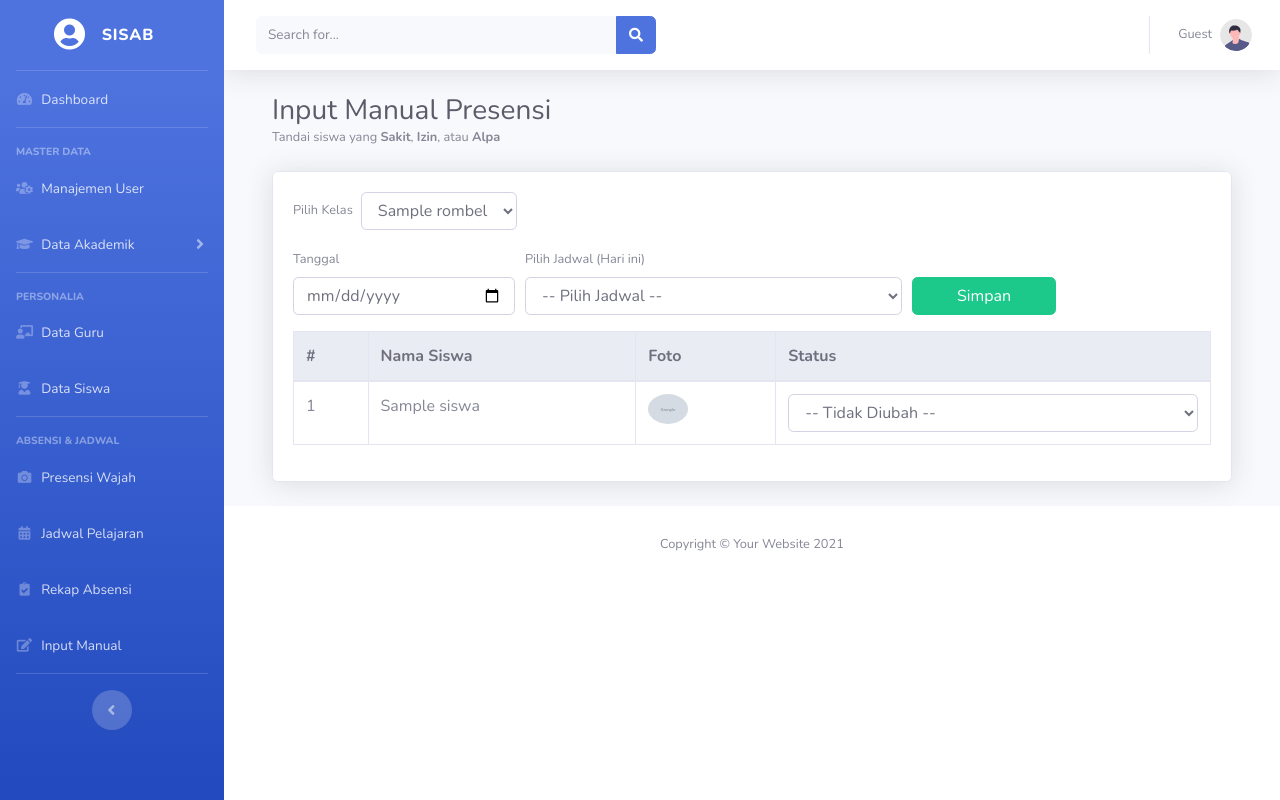
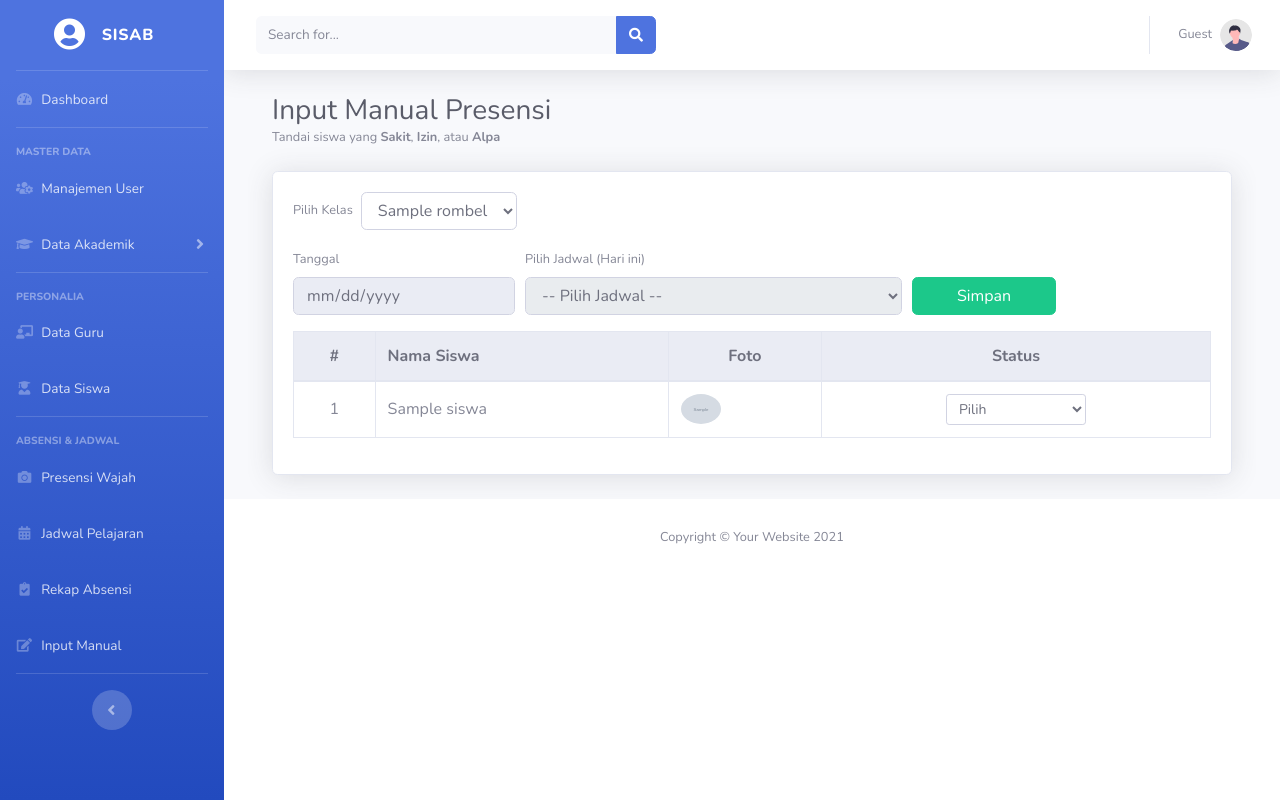
Before and after one commit to Kafbillahell/SISAB, a Laravel app: template resources/views/presensi/manual.blade.php in a window 1280 px wide. Run offline with Laravel 12, Linux system fonts and the light colour scheme; the template is opened without the code that fills it: most values are stand-ins (such as "Sample title", 1, 10 or a date in 2020); grey boxes marked "Sample" are stand-in pictures; parts of the project's set-up code (start-up, migrations or seed data) failed here and were passed over.

Commit message:
input fix

```diff
--- a/resources/views/presensi/manual.blade.php
+++ b/resources/views/presensi/manual.blade.php
@@ -43,11 +43,11 @@
                 <div class="form-row align-items-end mb-3">
                     <div class="col-md-3">
                         <label class="small">Tanggal</label>
-                        <input type="date" name="tanggal" class="form-control" value="{{ old('tanggal', $selectedTanggal ?? date('Y-m-d')) }}">
+                        <input type="date" name="tanggal" class="form-control" value="{{ old('tanggal', $selectedTanggal ?? date('Y-m-d')) }}" readonly>
                     </div>
                     <div class="col-md-5">
                         <label class="small">Pilih Jadwal (Hari ini)</label>
-                        <select name="jadwal_id" class="form-control">
+                        <select name="jadwal_id" class="form-control" tabindex="-1" style="pointer-events: none; background-color: #e9ecef;">
                             <option value="">-- Pilih Jadwal --</option>
                             @foreach($jadwals as $j)
                                 <option value="{{ $j->id }}" {{ (isset($selectedJadwal) && $selectedJadwal == $j->id) ? 'selected' : '' }}>
@@ -65,21 +65,21 @@
                     <table class="table table-bordered table-hover">
                         <thead class="thead-light">
                             <tr>
-                                <th>#</th>
+                                <th class="text-center">#</th>
                                 <th>Nama Siswa</th>
-                                <th>Foto</th>
-                                <th>Status</th>
+                                <th class="text-center">Foto</th>
+                                <th class="text-center">Status</th>
                             </tr>
                         </thead>
                         <tbody>
                             @foreach($siswas as $idx => $s)
                             <tr>
-                                <td>{{ $idx + 1 }}</td>
-                                <td>{{ $s->nama_siswa }}</td>
-                                <td>
+                                <td class="align-middle text-center">{{ $idx + 1 }}</td>
+                                <td class="align-middle">{{ $s->nama_siswa }}</td>
+                                <td class="align-middle text-center">
                                     <img src="{{ $s->foto ? asset('storage/'.$s->foto) : 'https://ui-avatars.com/api/?name='.urlencode($s->nama_siswa) }}" width="40" height="40" class="rounded-circle" style="object-fit:cover">
                                 </td>
-                                <td>
+                                <td class="align-middle text-center">
                                     @php
                                         $pm = $presensiMap[$s->id] ?? null;
                                         $savedK = strtolower(trim((string)($pm['keterangan'] ?? '')));
@@ -89,8 +89,8 @@
                                     @if($savedK === 'hadir' || $savedS === 'hadir')
                                         <div class="badge badge-success">Hadir (otomatis)</div>
                                     @else
-                                        <select name="status[{{ $s->id }}]" class="form-control">
-                                            <option value="">-- Tidak Diubah --</option>
+                                        <select name="status[{{ $s->id }}]" class="form-control form-control-sm d-inline-block mx-auto" style="width: auto; min-width: 140px;">
+                                            <option value="">Pilih</option>
                                             <option value="Sakit" {{ ($savedS == 'sakit') ? 'selected' : '' }}>Sakit</option>
                                             <option value="Izin" {{ ($savedS == 'izin') ? 'selected' : '' }}>Izin</option>
                                             <option value="Alpa" {{ ($savedS == 'alpa') ? 'selected' : '' }}>Alpa</option>
```
